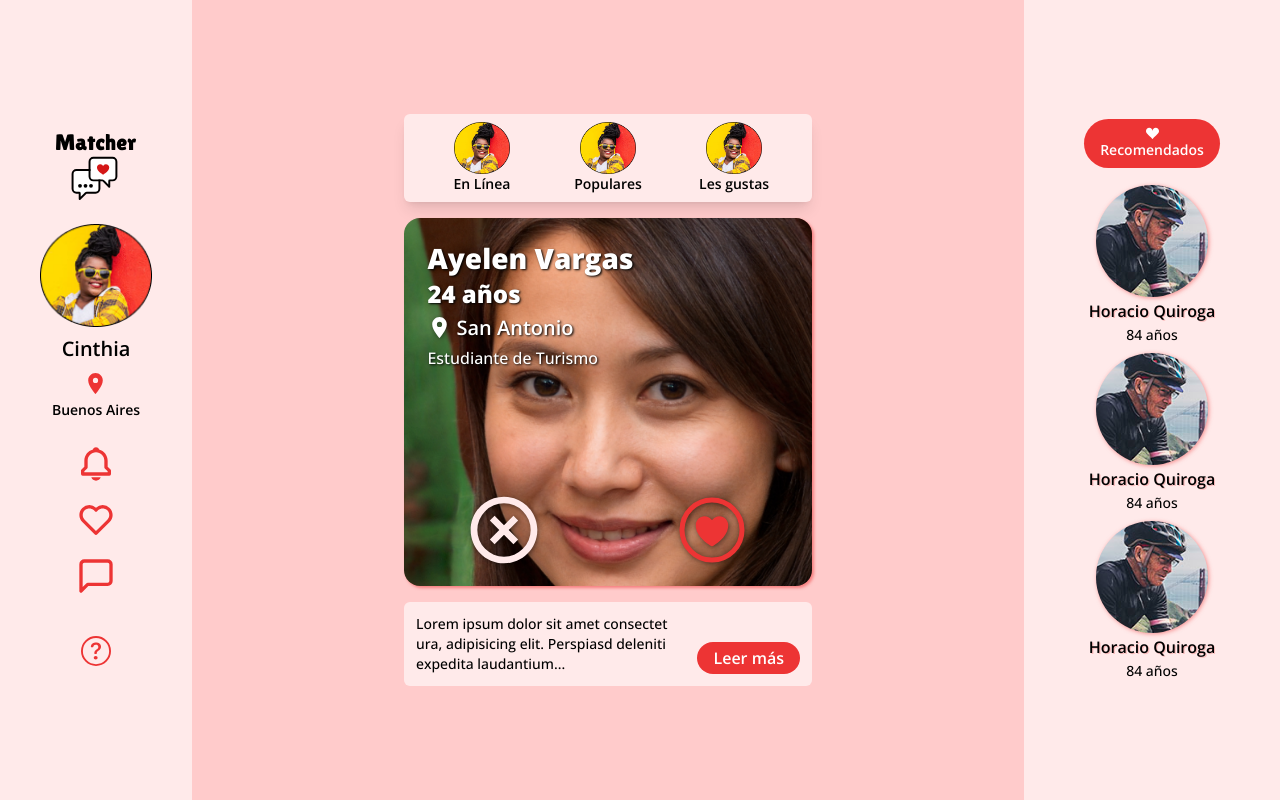
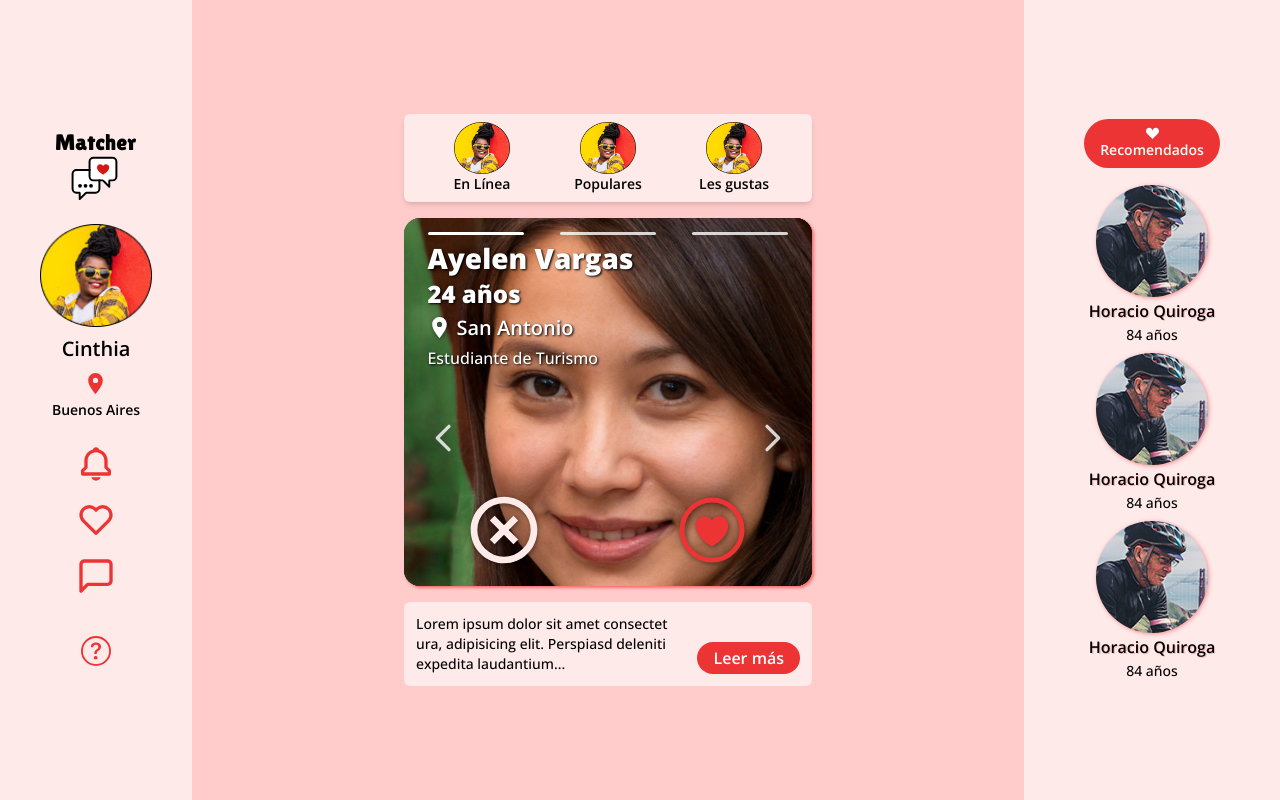
Before and after one commit to No-Country/C8-G49, a React (Create React App) app in the folder frontend/: page /feed in a window 1280 px wide. Built offline with nearby package versions, Linux system fonts and the light colour scheme.

Commit message:
carrusel in progress

```diff
--- a/frontend/package.json
+++ b/frontend/package.json
@@ -15,6 +15,7 @@
     "react-icons": "^4.6.0",
     "react-router-dom": "^6.4.3",
     "react-scripts": "5.0.1",
+    "swiper": "^8.4.4",
     "typescript": "^4.9.3",
     "web-vitals": "^2.1.4"
   },
--- a/frontend/src/App.css
+++ b/frontend/src/App.css
@@ -4,12 +4,18 @@
 @tailwind components;
 @tailwind utilities;
 
-/***** colors: *****
-Links: #6F25D9
+/***** colors: ******
+/////////////////////
+
 Feed: #FFCBCB
 NavBar: #FFEAEA
 Icons: #ed3434
-************************/
+Links: #1f5bff
+swipeLike: #72E52D
+swipeX: #1F9AFF
+
+/////////////////////
+********************/
 
 * {
 	margin: 0;
@@ -61,14 +67,32 @@ body {
 		width: 7rem;
 	}
 
+	.registerBtn {
+		transition: all 150ms ease;
+	}
+
+	.btnGoogle:hover {
+		transform: translateY(-0.15rem);
+		filter: drop-shadow(0.15rem 0.15rem 0.1rem rgb(237, 52, 52, 0.75));
+	}
+
+	.btnMail:hover {
+		transform: translateY(-0.15rem);
+		filter: drop-shadow(0.15rem 0.15rem 0.1rem rgba(0, 0, 0, 0.5));
+	}
+
 	/*** utility clases ***/
 
 	.cardShadow {
-		filter: drop-shadow(0.15rem 0.15rem 0.1rem rgb(237, 52, 52, 0.5));
+		filter: drop-shadow(0.15rem 0.15rem 0.1rem rgb(237, 52, 52, 0.6));
 	}
 
 	.textShadow {
 		text-shadow: 0.075rem 0.075rem 0.15rem #000;
+	}
+
+	.textShadowRed {
+		text-shadow: 0.075rem 0.075rem 0 rgb(237, 52, 52, 0.25);
 	}
 
 	.iconShadow {
@@ -77,10 +101,6 @@ body {
 
 	.imgShadow {
 		filter: drop-shadow(0.12rem 0.12rem 0.12rem rgb(237, 52, 52, 0.5));
-	}
-
-	.textShadowRed {
-		text-shadow: 0.075rem 0.075rem 0 rgb(237, 52, 52, 0.25);
 	}
 
 	/*** media queries ***/
--- a/frontend/src/components/SideBar.tsx
+++ b/frontend/src/components/SideBar.tsx
@@ -11,10 +11,11 @@ function SideBar() {
         <div className='flex flex-col items-center justify-center py-10 bg-[#FFEAEA] h-full'>
             <div className="flex flex-col gap-4 items-center">
             <Link to="/">
-                <img src={logo} alt="Matcher logo" className='w-20 block' loading='lazy' />
+                <img src={logo} alt="Matcher logo" className='w-20 block cursor-pointer' loading='lazy' />
             </Link>
                 <div className="flex flex-col items-center mt-2">
-                    <img src={profile} alt="foto de perfil" className='sideBarImg block' loading='lazy' />
+                    <img src={profile} alt="foto de perfil" className='sideBarImg block cursor-pointer'
+                    loading='lazy' />
                     <p className='font-semibold text-xl mt-2'>Cinthia</p>
                     <div className="flex flex-col px-2 mt-2 items-center justify-center">
                         <MdPlace size={25} color="#ed3434" />
--- a/frontend/src/components/index.ts
+++ b/frontend/src/components/index.ts
@@ -3,5 +3,6 @@ export { default as SideBar } from './SideBar';
 export { default as Recommended } from './Recommended';
 export { default as SwiperCard } from './swiperComponents/SwiperCard';
 export { default as SwiperFilters } from './swiperComponents/SwiperFilters';
+export { default as SwiperMatcher } from './swiperComponents/SwiperMatcher';
 export { default as MobileNav } from './mobileComponents/mobileNav/MobileNav';
 export { default as MobileFooter } from './mobileComponents/mobileFooter/MobileFooter';
--- a/frontend/src/components/mobileComponents/mobileFooter/MobileFooter.tsx
+++ b/frontend/src/components/mobileComponents/mobileFooter/MobileFooter.tsx
@@ -16,7 +16,7 @@ const MobileFooter = () => {
             <Link to="/">
                 <BsFillEmojiHeartEyesFill size={34} color="#ed3434" className="cursor-pointer" />
             </Link>
-            <img src={profile} alt="foto de perfil" className="w-10" />
+            <img src={profile} alt="foto de perfil" className="w-10 block cursor-pointer" loading='lazy' />
         </div>
     )
 }
--- a/frontend/src/components/mobileComponents/mobileNav/MobileNav.tsx
+++ b/frontend/src/components/mobileComponents/mobileNav/MobileNav.tsx
@@ -6,7 +6,7 @@ import { Link } from 'react-router-dom';
 const MobileNav = () => {
     return (
         <div className='w-full flex items-center justify-around sm:justify-between sm:px-44 bg-[#FFEAEA] py-2'>
-            <img src={logo} alt="Matcher logo" className=' w-36' />
+            <img src={logo} alt="Matcher logo" className='block w-36 cursor-pointer' loading='lazy' />
             <div className="flex items-center justify-center gap-6 sm:gap-8">
                 <Link to="/">
                     <BsQuestionCircle size={20} color="#ed3434" className="cursor-pointer" />
--- a/frontend/src/components/swiperComponents/SwiperCard.tsx
+++ b/frontend/src/components/swiperComponents/SwiperCard.tsx
@@ -1,42 +1,18 @@
-import image from '../../assets/card-profile.png';
-import { MdPlace } from 'react-icons/md';
-import { RiCloseCircleLine } from 'react-icons/ri';
-import { IoHeartCircleOutline } from 'react-icons/io5';
+import { SwiperMatcher } from '../';
 
 function SwiperCard() {
     return (
         <div className='flex flex-col items-center justify-center gap-4 md:mt-4 z-10'>
             <div className="relative flex flex-col items-center justify-center">
-                <img src={image} alt="imagen subida a Matcher" className='w-72 md:h-[23rem] md:w-[25.5rem]
-                object-cover rounded-2xl cardShadow block' loading='lazy' />
-                <div className="absolute top-6 left-[36%] md:left-[31%] -translate-x-1/2 text-white">
-                    <div className="flex flex-col items-start gap-1">
-                        <h1 className='textShadow font-extrabold text-2xl md:text-[1.75rem]'>Ayelen Vargas</h1>
-                        <h3 className='textShadow font-extrabold text-xl md:text-2xl'>24 años</h3>
-                        <div className="flex gap-1 items-center justify-center">
-                            <MdPlace className='iconShadow' size={25} />
-                            <p className='textShadow font-semibold text-lg md:text-xl'>San Antonio</p>
-                        </div>
-                        <p className='textShadow font-medium md:text-base'>Estudiante de Turismo</p>
-                    </div>
-                </div>
-                <div className="absolute bottom-2 md:bottom-4">
-                    <div className="flex gap-20 md:gap-32 justify-center items-center">
-                        <button>
-                            <RiCloseCircleLine color='#FFEAEA' size={80} className="iconShadow" />
-                        </button>
-                        <button>
-                            <IoHeartCircleOutline color='#ed3434' size={80} className="iconShadow" />
-                        </button>
-                    </div>
-                </div>
+                <SwiperMatcher />
             </div>
             <div className="w-[25.5rem] bg-[#FFEAEA] rounded-md hidden md:flex justify-center items-end gap-2 p-3">
                 <p className='text-sm font-medium'>
                     Lorem ipsum dolor sit amet consectet ura, adipisicing elit. Perspiasd deleniti
                     expedita laudantium...
                 </p>
-                <button className='text-white font-semibold px-4 py-1 rounded-2xl min-w-max bg-[#ed3434]'>
+                <button className='text-white font-semibold px-4 py-1 rounded-2xl min-w-max bg-[#ed3434]
+                hover:bg-[#1F9AFF] transition-colors'>
                     Leer más
                 </button>
             </div>
--- /dev/null
+++ b/frontend/src/components/swiperComponents/SwiperMatcher.tsx
@@ -0,0 +1,58 @@
+import image from '../../assets/card-profile.png';
+import { MdPlace } from 'react-icons/md';
+import { RiCloseCircleLine } from 'react-icons/ri';
+import { IoHeartCircleOutline } from 'react-icons/io5';
+import { HiOutlineChevronLeft, HiOutlineChevronRight } from 'react-icons/hi';
+
+const SwiperMatcher = () => {
+    return (
+    <>
+        <div className='relative w-72 h-[22rem] md:h-[23rem] md:w-[25.5rem] cardShadow'>
+            <div className="z-10 relative top-[0.9rem] left-1/2 -translate-x-1/2 flex justify-between items-center
+            px-4 md:px-6">
+                <div className="h-[2.5px] w-16 md:w-24 bg-white shadow-md rounded-full"/>
+                <div className="h-[2.5px] w-16 md:w-24 bg-white/80 shadow-md rounded-full"/>
+                <div className="h-[2.5px] w-16 md:w-24 bg-white/80 shadow-md rounded-full"/>
+            </div>
+            <img src={image} alt="imagen subida a Matcher" className='absolute top-0 left-0 object-cover
+            rounded-2xl w-full h-full block' loading='lazy' />
+            <img src={image} alt="imagen subida a Matcher" className='absolute top-0 left-0 object-cover
+            rounded-2xl w-full h-full block' loading='lazy' />
+            <img src={image} alt="imagen subida a Matcher" className='absolute top-0 left-0 object-cover
+            rounded-2xl w-full h-full block' loading='lazy' />
+            <div className="z-10 absolute bottom-32 left-1/2 -translate-x-1/2 justify-between items-center
+            gap-44 md:gap-72 hidden sm:flex">
+                <HiOutlineChevronLeft size={40} className="cursor-pointer text-white/80 hover:text-white
+                transition-colors" />
+                <HiOutlineChevronRight size={40} className="cursor-pointer text-white/80 hover:text-white
+                transition-colors" />
+            </div>
+        </div>
+        <div className="absolute top-6 left-[36%] md:left-[31%] -translate-x-1/2 text-white">
+            <div className="flex flex-col items-start gap-1">
+                <h1 className='textShadow font-extrabold text-2xl md:text-[1.75rem]'>Ayelen Vargas</h1>
+                <h3 className='textShadow font-extrabold text-xl md:text-2xl'>24 años</h3>
+                <div className="flex gap-1 items-center justify-center">
+                    <MdPlace className='iconShadow' size={25} />
+                    <p className='textShadow font-semibold text-lg md:text-xl'>San Antonio</p>
+                </div>
+                <p className='textShadow font-medium md:text-base'>Estudiante de Turismo</p>
+            </div>
+        </div>
+        <div className="absolute bottom-2 md:bottom-4">
+            <div className="flex gap-20 md:gap-32 justify-center items-center">
+                <button className='iconShadow text-[#FFEAEA] hover:text-[#1F9AFF] hover:scale-110
+                transition-all duration-200 ease-linear'>
+                    <RiCloseCircleLine size={80} />
+                </button>
+                <button className='iconShadow text-[#ed3434] hover:text-[#72E52D] hover:scale-110
+                transition-all duration-200 ease-linear'>
+                    <IoHeartCircleOutline size={80} />
+                </button>
+            </div>
+        </div>
+    </>
+    )
+}
+
+export default SwiperMatcher;
```
Also changed, not shown: frontend/src/components/Recommended.tsx (+5 -4 lines), frontend/src/components/swiperComponents/SwiperFilters.tsx (+7 -4 lines), frontend/src/pages/Register.tsx (+7 -7 lines), 1 other file (tests, documents, lock files or other folders).
